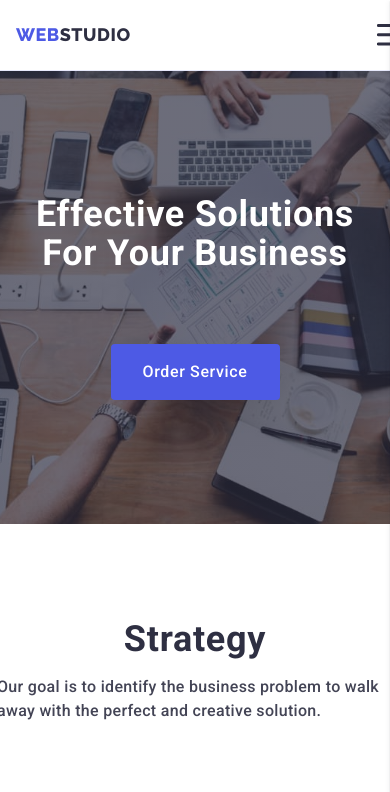
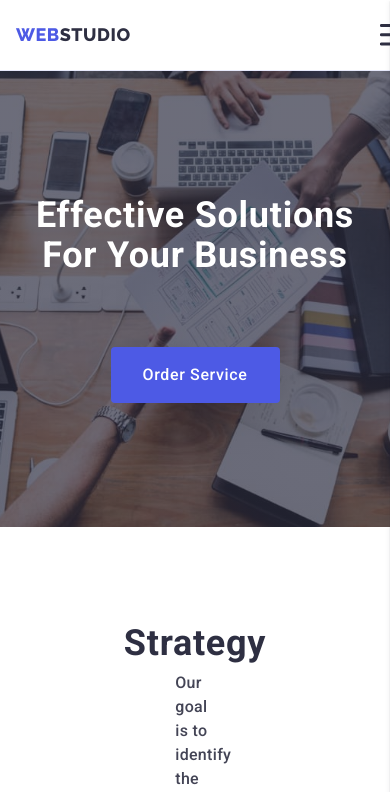
Before and after one commit to deathfluffy/goit-markup-hw-06, a plain HTML site: page index.html in a window 390 px wide. Shown: the top 792 px of the page. Drawn offline with nearby package versions, Linux system fonts and the light colour scheme.

Commit message:
Update media.css

```diff
--- a/css/media.css
+++ b/css/media.css
@@ -1,5 +1,5 @@
 
- @media screen and (min-width: 150px) and (max-width: 428px) {
+ @media screen and (max-width: 428px) {
      .section-first{
             padding-top: 124px;
                 padding-bottom: 124px;
@@ -17,11 +17,13 @@
         padding-top: 96px;
      }
      .logo-web{
-        margin-right: 246px;
+        padding: 24px 0;
+        margin-right: 249px;
      }
-     .address-1{
+     .nav-bar{
         display: none;
      }
+
     .button-main{
         margin-top: 72px;
     }
@@ -29,7 +31,7 @@
         display: flex;
         flex-direction: column;
         align-items: center;
-        gap: 0;
+
     }
     .menu-5{
         display: flex;
@@ -43,40 +45,34 @@
            padding: 0 16px;
     }
            .text {
-               width: 396px;
                 font-size: 16px;
                     font-weight: 500;
-                line-height: 1.5em;
-                    letter-spacing: 0.02em;
+                    line-height: 1.5;
+                    letter-spacing: 0.32px;
 
            }
-        .section-two-li{
-            margin-bottom: 72px;
-        }
-        .section-three{
-            padding-top: 96px;
-        }
+
+
     .container-svg{
         display: none;
     }
-    .four-header{
-        margin-bottom: 8px;
-    }
+
     .second-header{
     font-size: 36px;
         font-weight: 700;
-         line-height: 1.07;
-        letter-spacing: 0.02em;
+        line-height: 40px;
+        letter-spacing: 0.72px;
         text-transform: capitalize;
-        margin-bottom: 8px;
     }
    .first-header{
+        margin-bottom: 72px;
             max-width: 320px;
             text-align: center;
             font-size: 36px;
             font-weight: 700;
-        line-height: 1.07;
-        letter-spacing: 0.02em;
+            line-height: 40px;
+            letter-spacing: 0.72px;
+            text-transform: capitalize;
 
     }
     .nav-bar{
@@ -85,8 +81,8 @@
     }
        .address-nav{
                  display: none;
-                 flex-direction: column;
-                 gap: 12px;
+
+
        }
        .section-three{
           display: none;
@@ -106,9 +102,8 @@
           }
         .container-footer{
             display: flex;
-            justify-content: center;
-            align-items: center;
             flex-direction: column;
+            gap: 72px;
         }
         .container-text{
                 display: flex;
```
Lines whose indentation alone changed are shown as unchanged.
